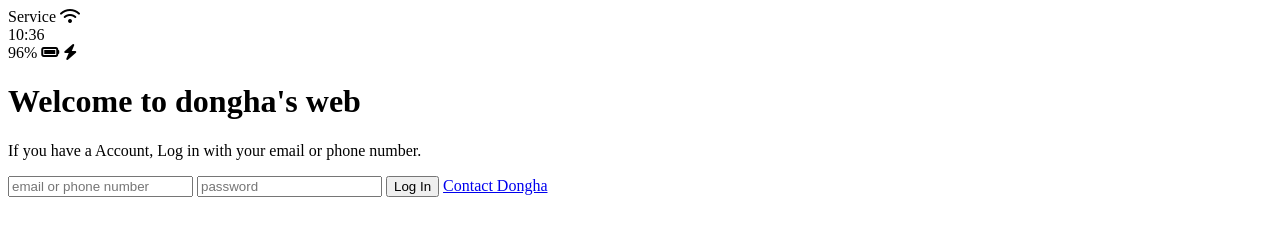
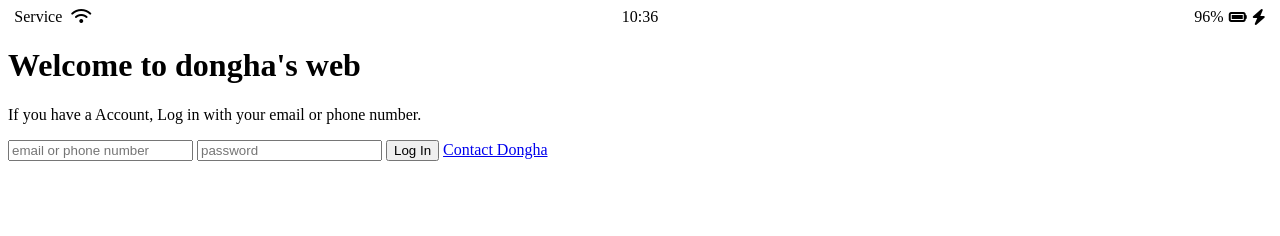
Before and after one commit to hadong2/dory, a plain HTML site: page index.html in a window 1280 px wide. Drawn offline with Linux system fonts and the light colour scheme.

Commit message:
#6.5 상태바 flex 배치

```diff
--- /dev/null
+++ b/css/styles.css
@@ -0,0 +1,27 @@
+.status_bar {
+	display: flex;
+	justify-content: center;
+}
+
+.status_bar__column {
+	width: 33%;
+}
+
+.status_bar__column:first-child span {
+	margin-right: 5px;
+}
+
+.status_bar__column:nth-child(2) {
+	display: flex;
+	justify-content: center;
+}
+
+.status_bar__column:last-child {
+	display: flex;
+	justify-content: flex-end;
+	align-items: center;
+}
+
+.status_bar__column .fa-battery-full {
+	margin: 0px 5px;
+}
--- a/index.html
+++ b/index.html
@@ -1,12 +1,13 @@
 <DOCTYPE htlml>
   <html lang="ko">
     <head>
+	  <link rel="stylesheet" href="css/styles.css"/>
       <meta charset="UTF-8"/>
 	  <title>WelCome</title>
     </head>
 
     <body>
-		<div id="status_bar">
+		<div class="status_bar">
 			<div class="status_bar__column">
 			<span>Service</span>
 			<i class="fas fa-wifi"></i>
```
